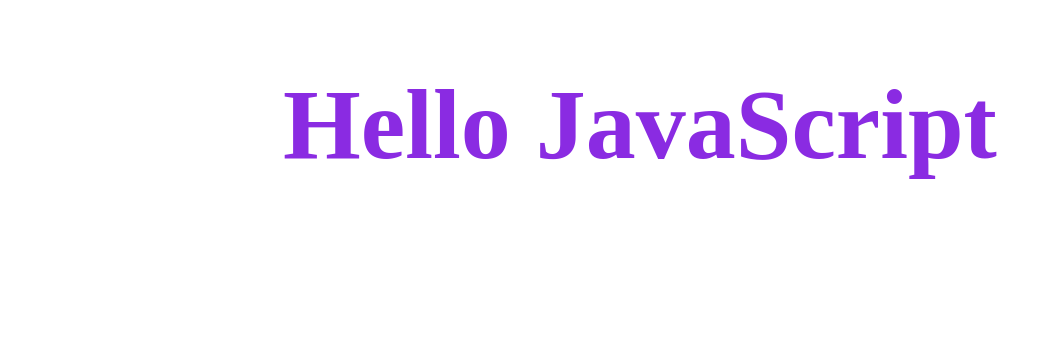
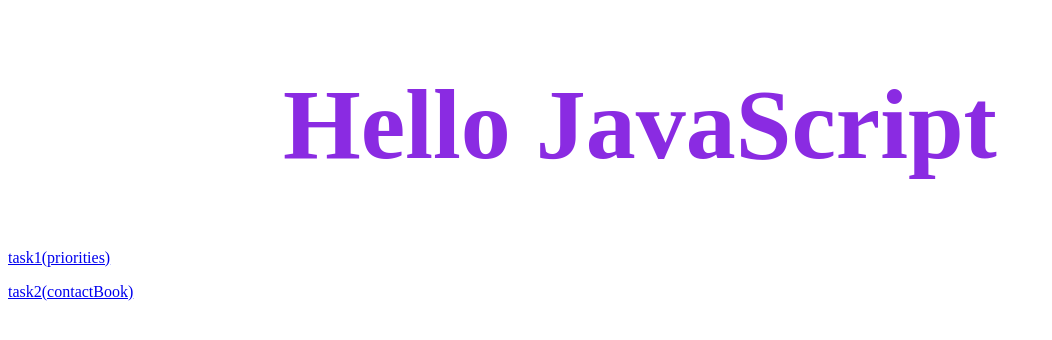
Before and after one commit to byOlexandra/TrainingJS, a plain HTML site: page index.html in a window 1280 px wide. Shown: the whole page, without its empty margins (0-1052 px from the left). Drawn offline with Linux system fonts and the light colour scheme.

Commit message:
add menu

```diff
--- a/index.html
+++ b/index.html
@@ -23,6 +23,7 @@
     <!-- <script type="module" src="./main.js/methods.js/methods.heroes.js"></script> -->
     <!-- <script type="module" src="./main.js/methods.js/bind.js"></script> -->
     <h1 class="title">Hello JavaScript</h1>
-    <!-- <link rel="stylesheet" href="./html/task.contactBook.html"> -->
+    <p><a href="./html/task.priotities.html">task1(priorities)</a></p>
+    <p><a href="./html/task.contactBook.html">task2(contactBook)</a></p>
 </body>
 </html>
```
